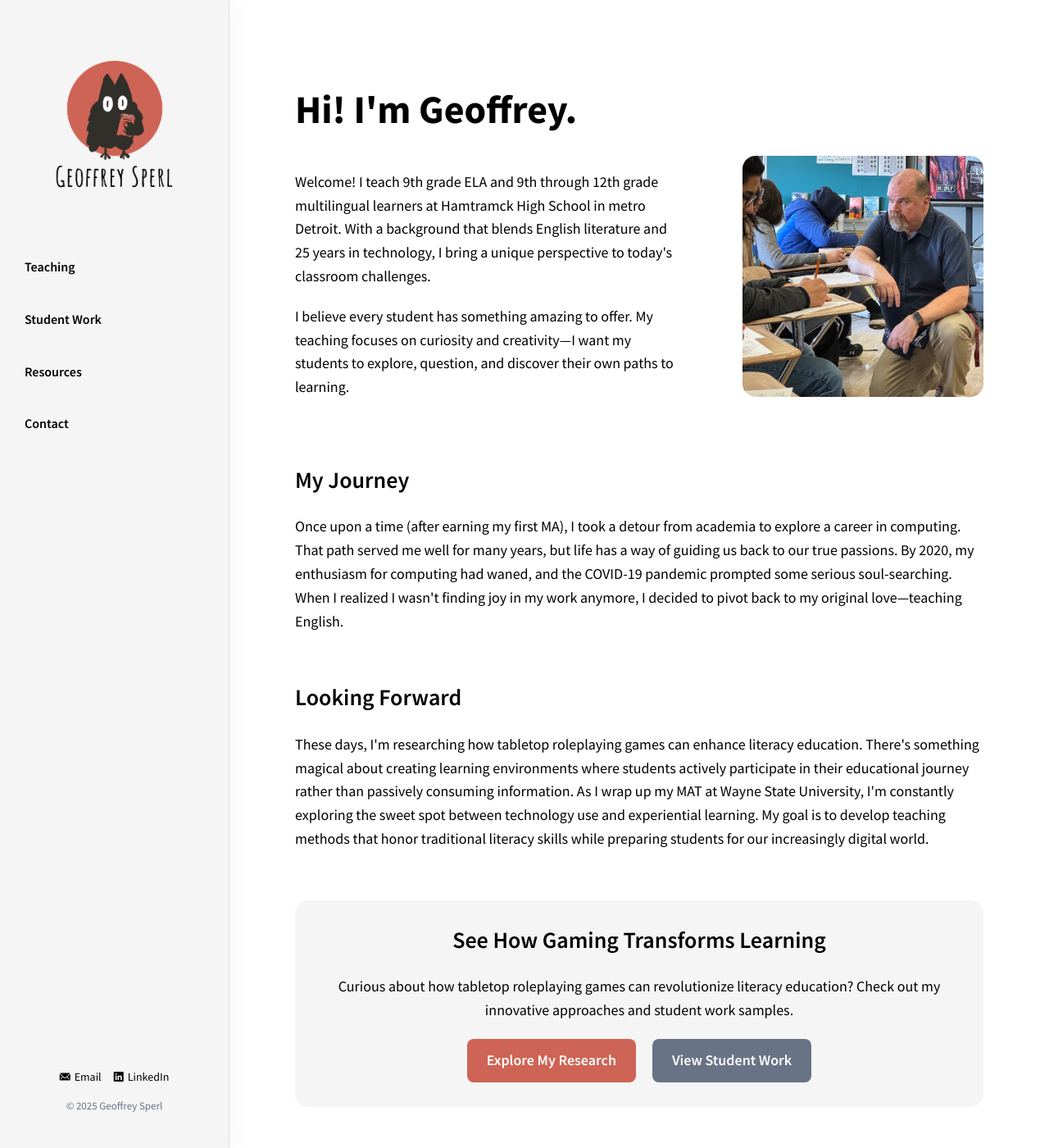
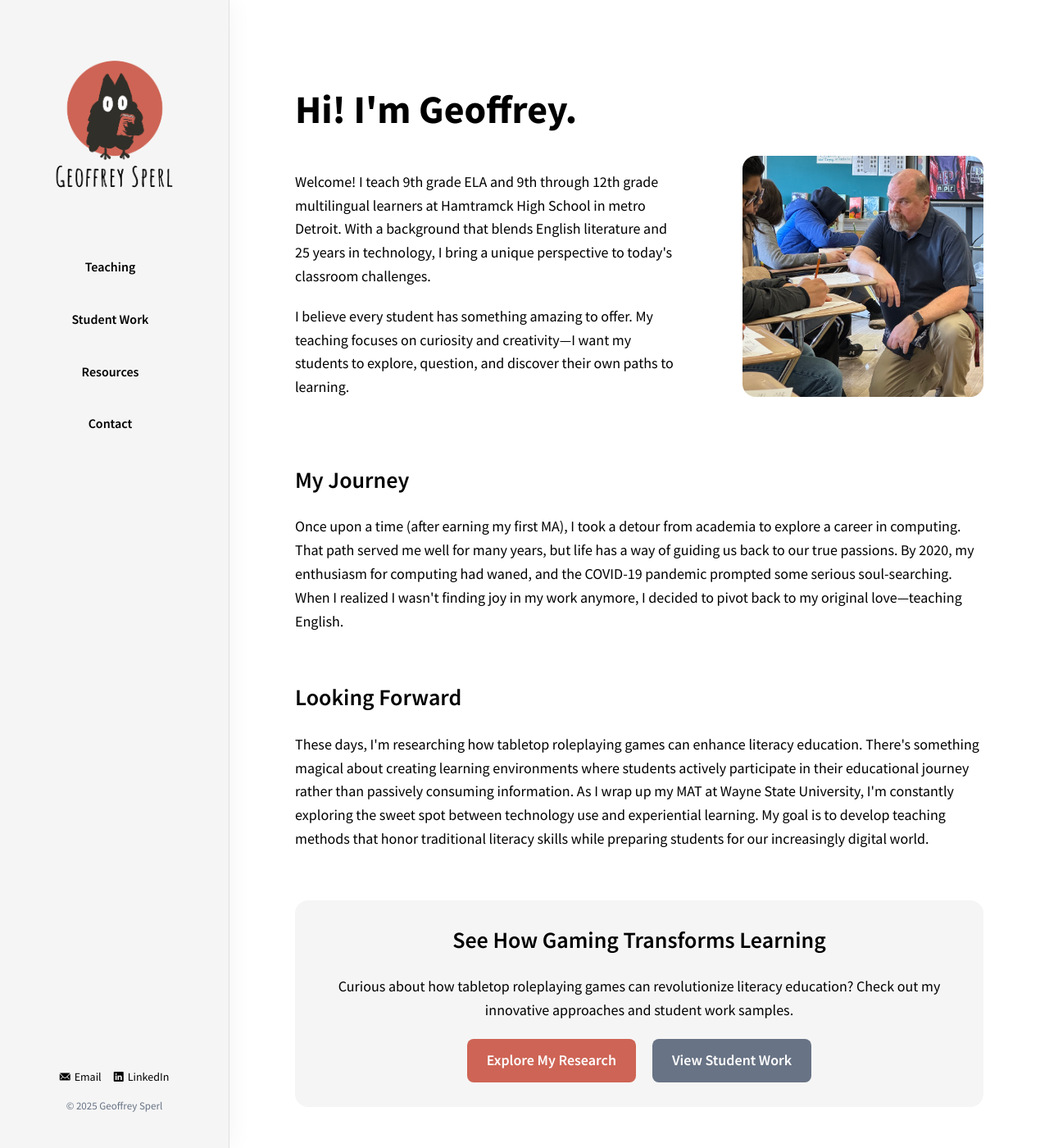
Before and after one commit to geoffreysperl/teaching, a Jekyll site: the page built from index.html, in a window 1280 px wide and 1400 px high. Shown: the whole window at 82% size. Built offline with Jekyll 4.4.1, drawn with Linux system fonts in a browser that asks for light colours.

Commit message:
Centered navigation

```diff
--- a/_includes/main.scss
+++ b/_includes/main.scss
@@ -154,6 +154,7 @@
     margin: 0;
     padding: 0;
     list-style: none;
+    text-align: center;
   }
 
   .nav__item {
@@ -182,38 +183,18 @@
 
  .nav-item-container {
     display: flex;
-    justify-content: space-between;
+    justify-content: center;
     align-items: center;
   }
 
   .nav-item-container .nav__link {
-    flex-grow: 1;
+    flex-grow: 0;
+    padding-right: 5px;
   }
 
   .dropdown-toggle-icon {
-    padding: 10px;
+    padding: 10px 0 10px 5px;
     cursor: pointer;
-  }
-
-  /* Dropdown Menu */
-  .dropdown-toggle {
-    cursor: pointer;
-    display: flex;
-    justify-content: space-between;
-    align-items: center;
-  }
-
-  .dropdown-toggle .arrow-right {
-    font-size: 12px;
-    transition: transform 0.3s;
-  }
-
-  .dropdown.show .dropdown-toggle .arrow-right {
-    transform: rotate(90deg);
-  }
-
-  .dropdown.show .dropdown-toggle {
-    color: var(--primary-color);
   }
 
   .dropdown-menu {
@@ -224,16 +205,11 @@
     border-top: none;
     border-radius: 0;
     background-color: transparent;
-    padding: 0 0 0 20px;
+    padding: 5px 0;
     margin-top: 5px;
     margin-bottom: 15px;
     display: none;
-  }
-
-  .submenu-link {
-    padding: 8px 0;
-    font-size: 15px;
-    font-weight: 500;
+    text-align: center;
   }
 
   .submenu-link.active-link {
```
Lines whose indentation alone changed are shown as unchanged.
